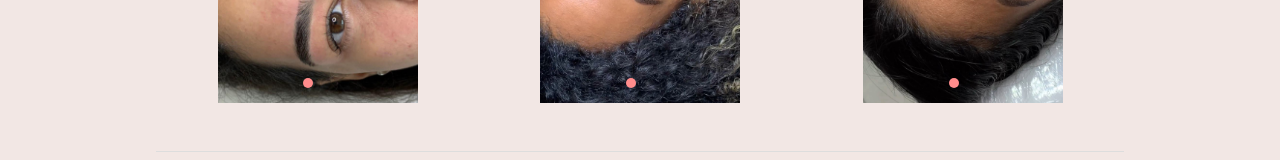
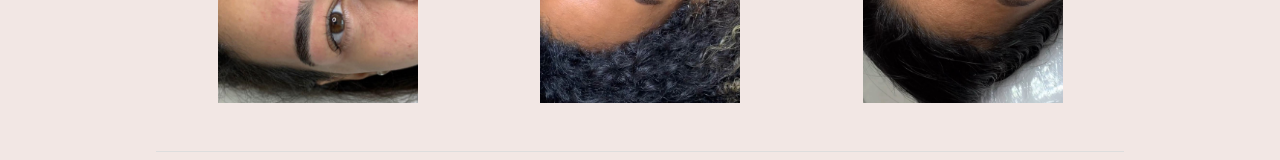
Before and after one commit to JohnRSinx/ThalitaCouto, a React (Vite) app: page /services in a window 1280 px wide. Shown: the part 466-626 px from the top of the page. Built offline with nearby package versions, Linux system fonts and the light colour scheme.

Commit message:
correção imports

```diff
--- a/package.json
+++ b/package.json
@@ -10,10 +10,6 @@
     "preview": "vite preview"
   },
   "dependencies": {
-    "@radix-ui/colors": "^0.1.8",
-    "@radix-ui/primitive": "^1.0.1",
-    "@radix-ui/react-popover": "1.0.6",
-    "@radix-ui/react-switch": "^1.0.3",
     "@stitches/react": "^1.2.8",
     "@types/styled-components": "^5.1.26",
     "phosphor-react": "^1.4.1",
--- a/src/pages/Products/index.tsx
+++ b/src/pages/Products/index.tsx
@@ -1,9 +1,7 @@
 import { Swiper, SwiperSlide } from 'swiper/react'
-import { Pagination } from 'swiper'
 import { Container, Content } from './styles'
 import 'swiper/css'
 import 'swiper/css/pagination'
-
 import design from '../../assets/design.jpg'
 import design2 from '../../assets/design2.jpg'
 import designhenna from '../../assets/designhenna.jpg'
@@ -23,11 +21,7 @@ export function Products() {
     <Container>
       <h1>Serviços</h1>
       <Content>
-        <Swiper
-          pagination={pagination}
-          modules={[Pagination]}
-          className="mySwiper"
-        >
+        <Swiper pagination={pagination} className="mySwiper">
           <SwiperSlide>
             <h3>Design</h3>
             <img src={design} alt="" />
@@ -37,11 +31,7 @@ export function Products() {
             <img src={design2} alt="" />
           </SwiperSlide>
         </Swiper>
-        <Swiper
-          pagination={pagination}
-          modules={[Pagination]}
-          className="mySwiper"
-        >
+        <Swiper pagination={pagination} className="mySwiper">
           <SwiperSlide>
             <h3>Design com Henna</h3>
             <img src={designhenna} alt="" />
@@ -51,11 +41,7 @@ export function Products() {
             <img src={henna} alt="" />
           </SwiperSlide>
         </Swiper>
-        <Swiper
-          pagination={pagination}
-          modules={[Pagination]}
-          className="mySwiper"
-        >
+        <Swiper pagination={pagination} className="mySwiper">
           <SwiperSlide>
             <h3>Micropigmentação</h3>
             <img src={micro1} alt="" />
```
Also changed, not shown: 1 other file (tests, documents, lock files or other folders).
